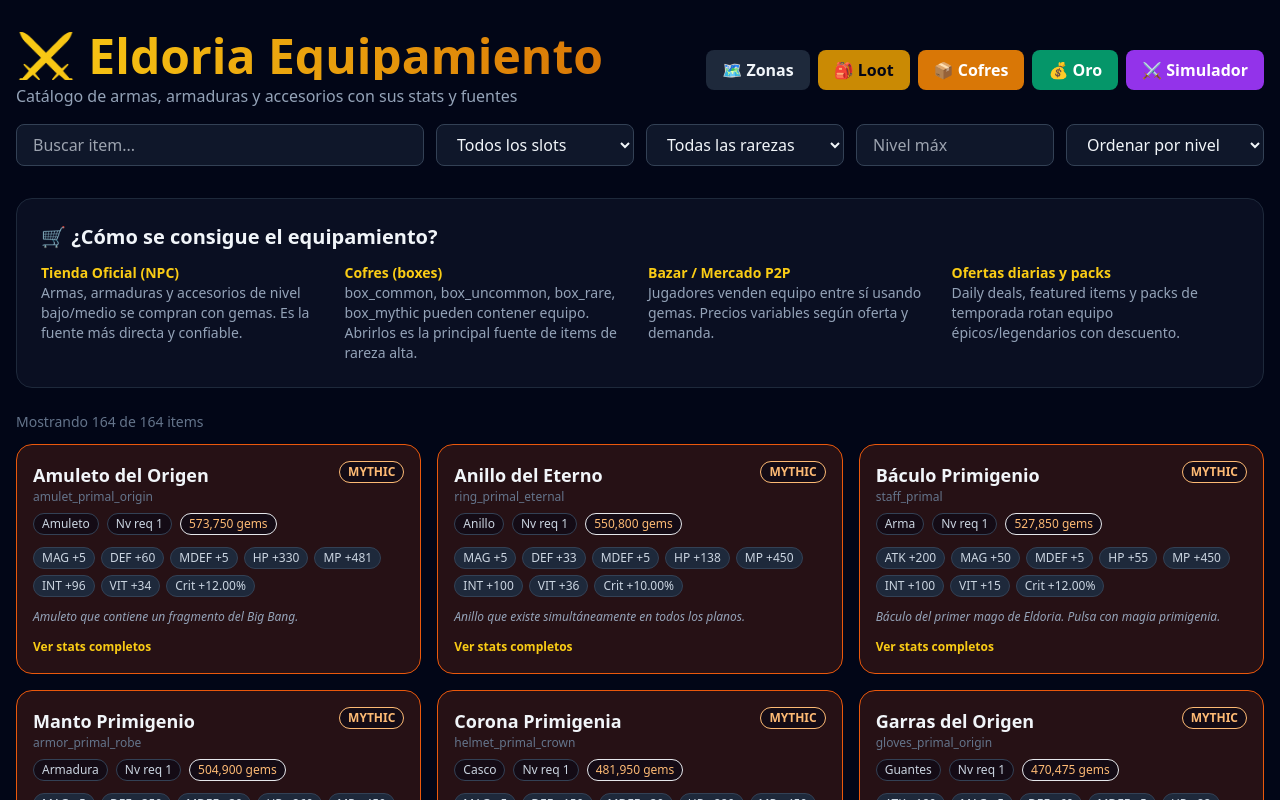
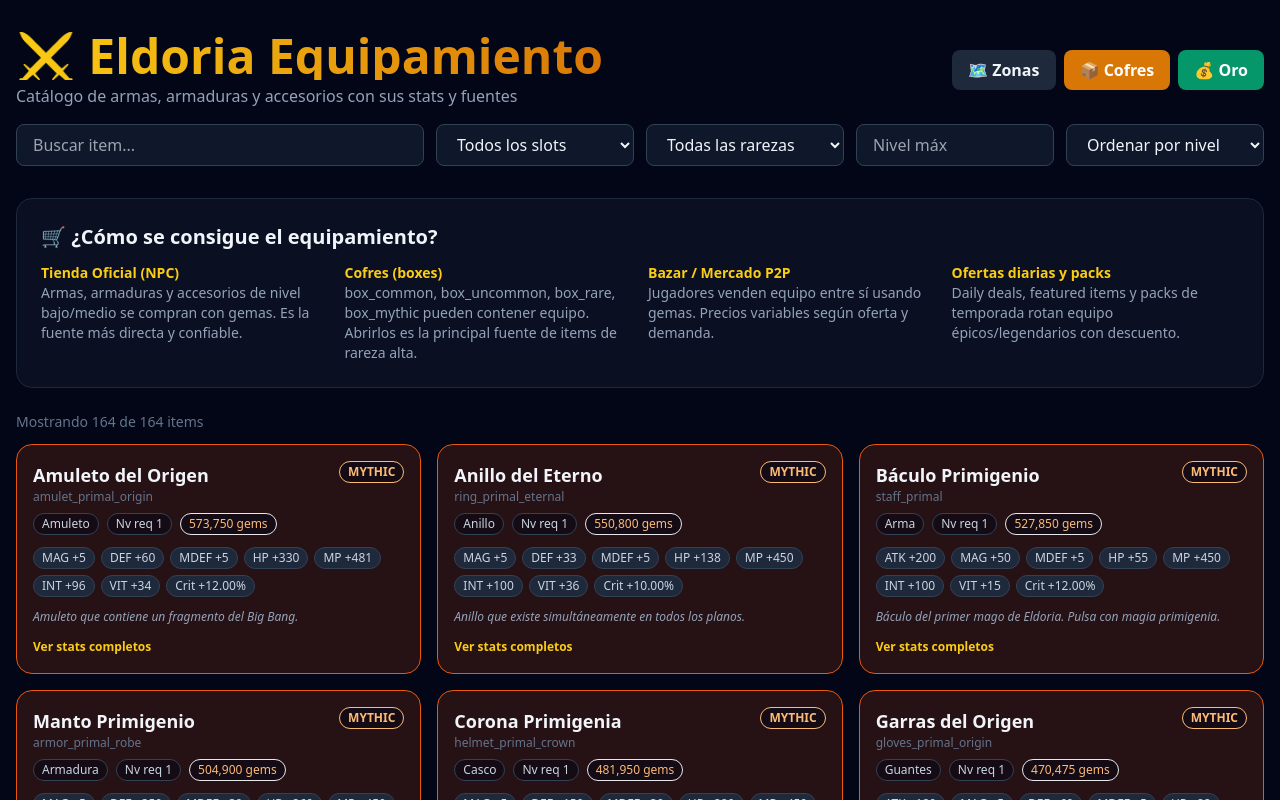
Before and after one commit to JuanMaDev98/eldoria-utilities-web, a Next.js app: page /eldoria-utilities-web/equipamiento in a window 1280 px wide. Shown: the top 800 px of the page. Built offline with nearby package versions, Linux system fonts and the light colour scheme.

Commit message:
feat: quitar accesos a loot y simulador (en desuso)

```diff
--- a/app/cofres/page.tsx
+++ b/app/cofres/page.tsx
@@ -172,17 +172,11 @@ export default function CofresPage() {
             <Link href="/" className="px-4 py-2 bg-slate-800 hover:bg-slate-700 text-slate-100 font-semibold rounded-lg transition">
               🗺️ Zonas
             </Link>
-            <Link href="/loot" className="px-4 py-2 bg-gold-600 hover:bg-amber-500 text-slate-950 font-semibold rounded-lg transition">
-              🎒 Loot
-            </Link>
             <Link href="/equipamiento" className="px-4 py-2 bg-blue-600 hover:bg-blue-500 text-white font-semibold rounded-lg transition">
               ⚔️ Equipamiento
             </Link>
             <Link href="/oro" className="px-4 py-2 bg-emerald-600 hover:bg-emerald-500 text-white font-semibold rounded-lg transition">
               💰 Oro
-            </Link>
-            <Link href="/simulador" className="px-4 py-2 bg-purple-600 hover:bg-purple-500 text-white font-semibold rounded-lg transition">
-              ⚔️ Simulador
             </Link>
           </div>
         </div>
--- a/app/equipamiento/page.tsx
+++ b/app/equipamiento/page.tsx
@@ -135,12 +135,6 @@ export default function EquipmentPage() {
               🗺️ Zonas
             </Link>
             <Link
-              href="/loot"
-              className="px-4 py-2 bg-gold-600 hover:bg-amber-500 text-slate-950 font-semibold rounded-lg transition"
-            >
-              🎒 Loot
-            </Link>
-            <Link
               href="/cofres"
               className="px-4 py-2 bg-amber-600 hover:bg-amber-500 text-white font-semibold rounded-lg transition"
             >
@@ -151,12 +145,6 @@ export default function EquipmentPage() {
               className="px-4 py-2 bg-emerald-600 hover:bg-emerald-500 text-white font-semibold rounded-lg transition"
             >
               💰 Oro
-            </Link>
-            <Link
-              href="/simulador"
-              className="px-4 py-2 bg-purple-600 hover:bg-purple-500 text-white font-semibold rounded-lg transition"
-            >
-              ⚔️ Simulador
             </Link>
           </div>
         </div>
--- a/app/oro/page.tsx
+++ b/app/oro/page.tsx
@@ -125,17 +125,11 @@ export default function OroPage() {
             <Link href="/" className="px-4 py-2 bg-slate-800 hover:bg-slate-700 text-slate-100 font-semibold rounded-lg transition">
               🗺️ Zonas
             </Link>
-            <Link href="/loot" className="px-4 py-2 bg-gold-600 hover:bg-amber-500 text-slate-950 font-semibold rounded-lg transition">
-              🎒 Loot
-            </Link>
             <Link href="/equipamiento" className="px-4 py-2 bg-blue-600 hover:bg-blue-500 text-white font-semibold rounded-lg transition">
               ⚔️ Equipamiento
             </Link>
             <Link href="/cofres" className="px-4 py-2 bg-amber-600 hover:bg-amber-500 text-white font-semibold rounded-lg transition">
               📦 Cofres
-            </Link>
-            <Link href="/simulador" className="px-4 py-2 bg-purple-600 hover:bg-purple-500 text-white font-semibold rounded-lg transition">
-              ⚔️ Simulador
             </Link>
           </div>
         </div>
--- a/app/page.tsx
+++ b/app/page.tsx
@@ -291,9 +291,6 @@ export default function Home() {
         <p className="text-slate-400">Base de datos interactiva de zonas y monstruos</p>
         <p className="text-sm text-slate-500 mt-1">{zones.length} zonas · {zones.reduce((acc, z) => acc + z.monsters.length, 0)} monstruos</p>
         <div className="mt-4 flex flex-wrap justify-center gap-3">
-          <Link href="/loot" className="inline-block px-5 py-2 bg-gold-600 hover:bg-amber-500 text-slate-950 font-bold rounded-lg transition">
-            🎒 Atlas de Loot
-          </Link>
           <Link href="/equipamiento" className="inline-block px-5 py-2 bg-blue-600 hover:bg-blue-500 text-white font-bold rounded-lg transition">
             ⚔️ Equipamiento
           </Link>
@@ -302,9 +299,6 @@ export default function Home() {
           </Link>
           <Link href="/oro" className="inline-block px-5 py-2 bg-emerald-600 hover:bg-emerald-500 text-white font-bold rounded-lg transition">
             💰 Oro
-          </Link>
-          <Link href="/simulador" className="inline-block px-5 py-2 bg-purple-600 hover:bg-purple-500 text-white font-bold rounded-lg transition">
-            ⚔️ Simulador de combate
           </Link>
         </div>
       </header>
```
